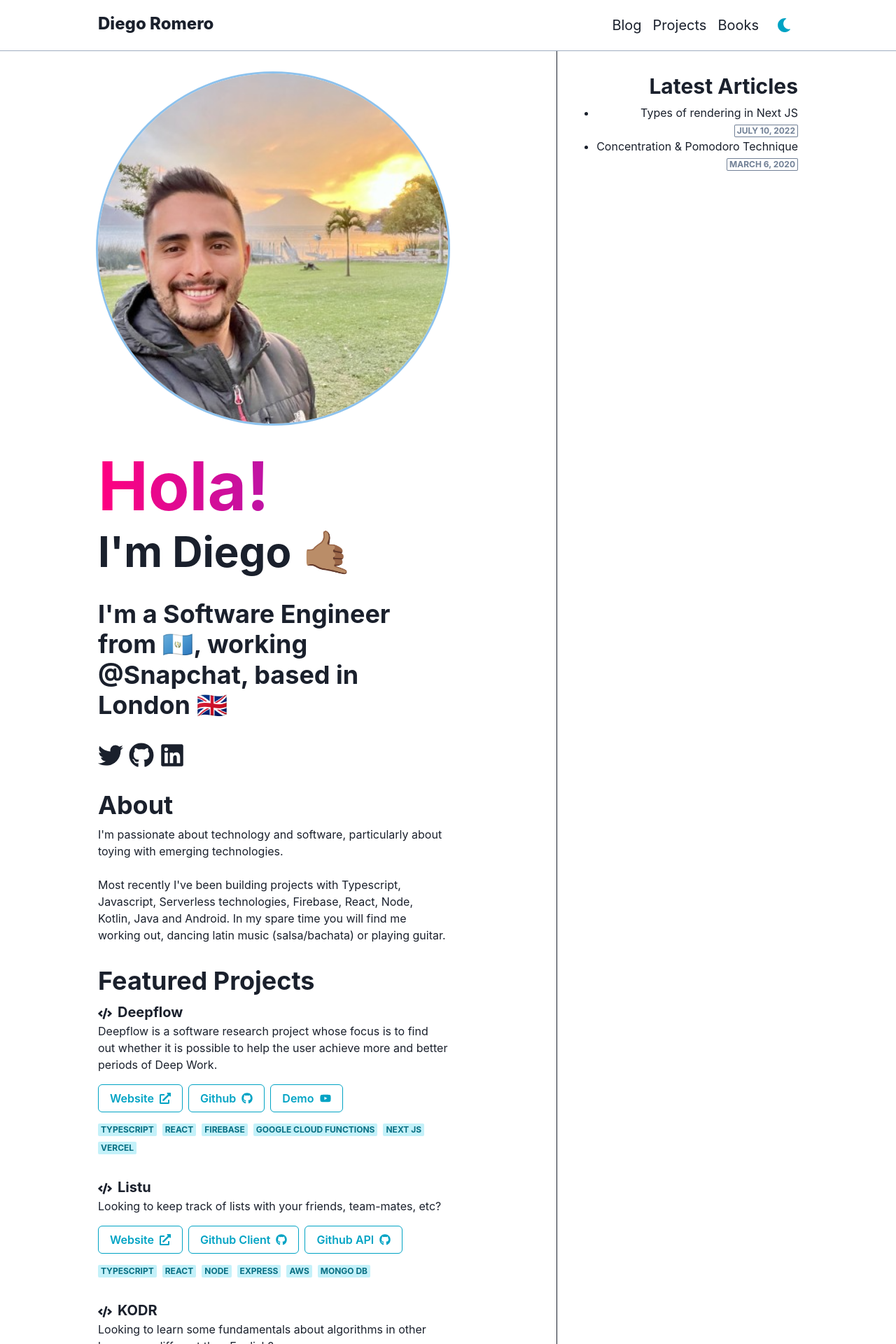
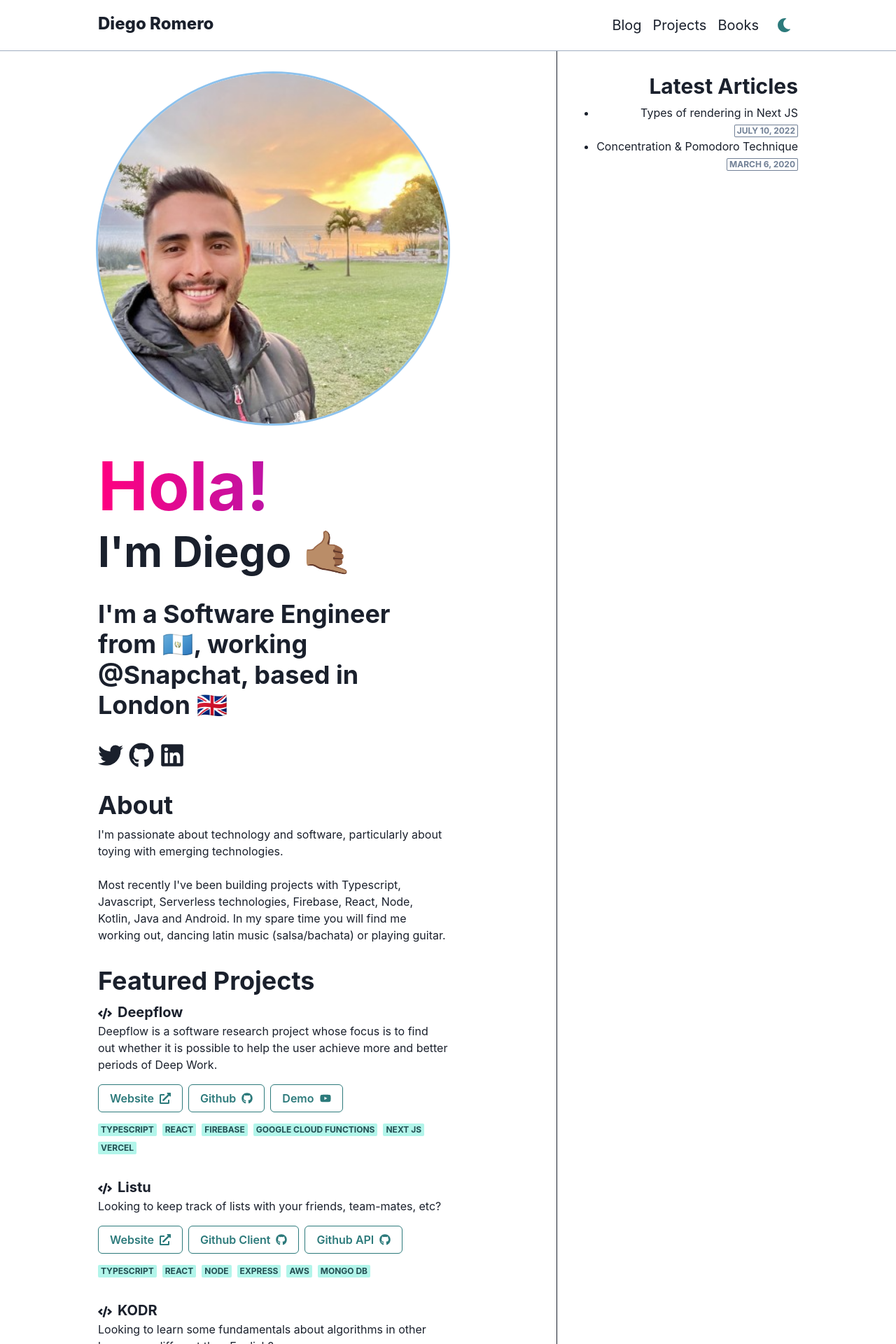
Before and after one commit to Diego-Romero/diegoromero.blog, a Next.js app: page / in a window 1280 px wide. Shown: the top 1920 px of the page at 70% size. Built offline with nearby package versions, Linux system fonts and the light colour scheme.

Commit message:
refactored code to use a unified color scheme

```diff
--- a/layouts/layout.tsx
+++ b/layouts/layout.tsx
@@ -16,6 +16,7 @@ import {
 } from "@chakra-ui/react";
 import { useRouter } from "next/router";
 import { FaBars, FaMoon, FaSun } from "react-icons/fa";
+import { defaultColorScheme } from "theme";
 
 export const siteTitle = "Diego Romero - Blog";
 
@@ -44,7 +45,7 @@ const NavBar = () => {
     <IconButton
       aria-label="toggle color mode"
       variant="ghost"
-      colorScheme="cyan"
+      colorScheme={defaultColorScheme}
       fontSize="xl"
       size="md"
       icon={colorMode === "light" ? <FaMoon /> : <FaSun />}
--- a/pages/index.tsx
+++ b/pages/index.tsx
@@ -35,6 +35,7 @@ import {
 } from "react-icons/fa";
 import { IconType } from "react-icons";
 import React from "react";
+import { defaultColorScheme } from "theme";
 
 interface Props {
   allPosts: Post[];
@@ -249,7 +250,7 @@ const LeftCol = () => (
                   key={index}
                   rightIcon={<link.icon />}
                   variant="outline"
-                  colorScheme="cyan"
+                  colorScheme={defaultColorScheme}
                   onClick={() => window.open(link.url, "_blank")}
                 >
                   {link.name}
@@ -260,7 +261,7 @@ const LeftCol = () => (
               {project.tags.map((tag, index) => (
                 <Badge
                   variant="subtle"
-                  colorScheme="cyan"
+                  colorScheme={defaultColorScheme}
                   key={index}
                   mt={2}
                   mr={2}
--- a/theme.ts
+++ b/theme.ts
@@ -1,10 +1,12 @@
 import { extendTheme, type ThemeConfig } from "@chakra-ui/react";
 
 const config: ThemeConfig = {
-  initialColorMode: "dark",
+  initialColorMode: "system",
   useSystemColorMode: false,
 };
 
 const theme = extendTheme({ config });
 
+export const defaultColorScheme = "teal";
+
 export default theme;
```
Also changed, not shown: layouts/content-layout.tsx (+29 -6 lines).
